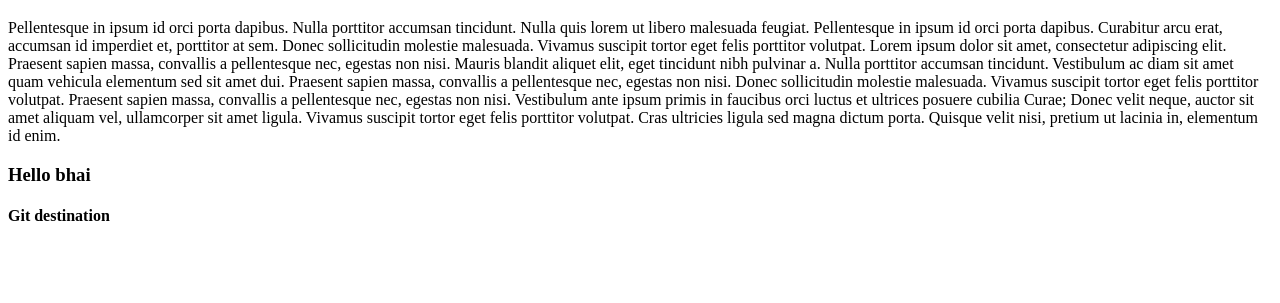
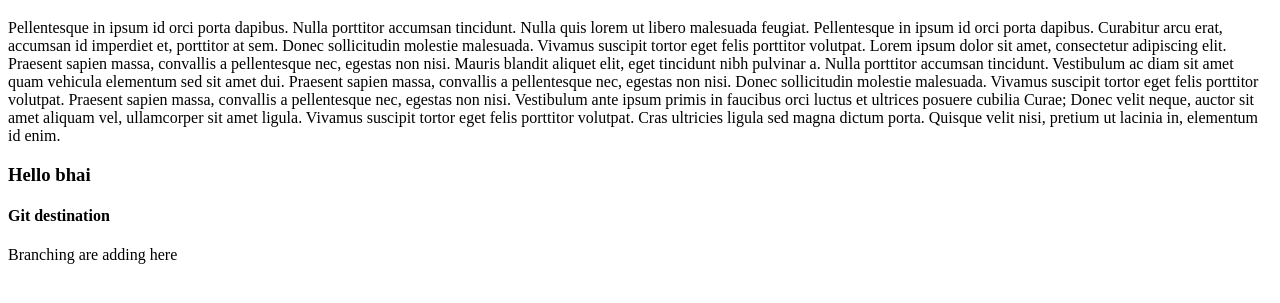
Before and after one commit to fazlarabbi07/change-destination, a plain HTML site: page index.html in a window 1280 px wide. Shown: the part 61-364 px from the top of the page. Drawn offline with Linux system fonts and the light colour scheme.

Commit message:
New P tag added

```diff
--- a/index.html
+++ b/index.html
@@ -11,5 +11,6 @@
     <p>Pellentesque in ipsum id orci porta dapibus. Nulla porttitor accumsan tincidunt. Nulla quis lorem ut libero malesuada feugiat. Pellentesque in ipsum id orci porta dapibus. Curabitur arcu erat, accumsan id imperdiet et, porttitor at sem. Donec sollicitudin molestie malesuada. Vivamus suscipit tortor eget felis porttitor volutpat. Lorem ipsum dolor sit amet, consectetur adipiscing elit. Praesent sapien massa, convallis a pellentesque nec, egestas non nisi. Mauris blandit aliquet elit, eget tincidunt nibh pulvinar a. Nulla porttitor accumsan tincidunt. Vestibulum ac diam sit amet quam vehicula elementum sed sit amet dui. Praesent sapien massa, convallis a pellentesque nec, egestas non nisi. Donec sollicitudin molestie malesuada. Vivamus suscipit tortor eget felis porttitor volutpat. Praesent sapien massa, convallis a pellentesque nec, egestas non nisi. Vestibulum ante ipsum primis in faucibus orci luctus et ultrices posuere cubilia Curae; Donec velit neque, auctor sit amet aliquam vel, ullamcorper sit amet ligula. Vivamus suscipit tortor eget felis porttitor volutpat. Cras ultricies ligula sed magna dictum porta. Quisque velit nisi, pretium ut lacinia in, elementum id enim.</p>
     <h3>Hello bhai</h3>
     <h4>Git destination</h4>
+    <p>Branching are adding here</p>
 </body>
 </html>
```
